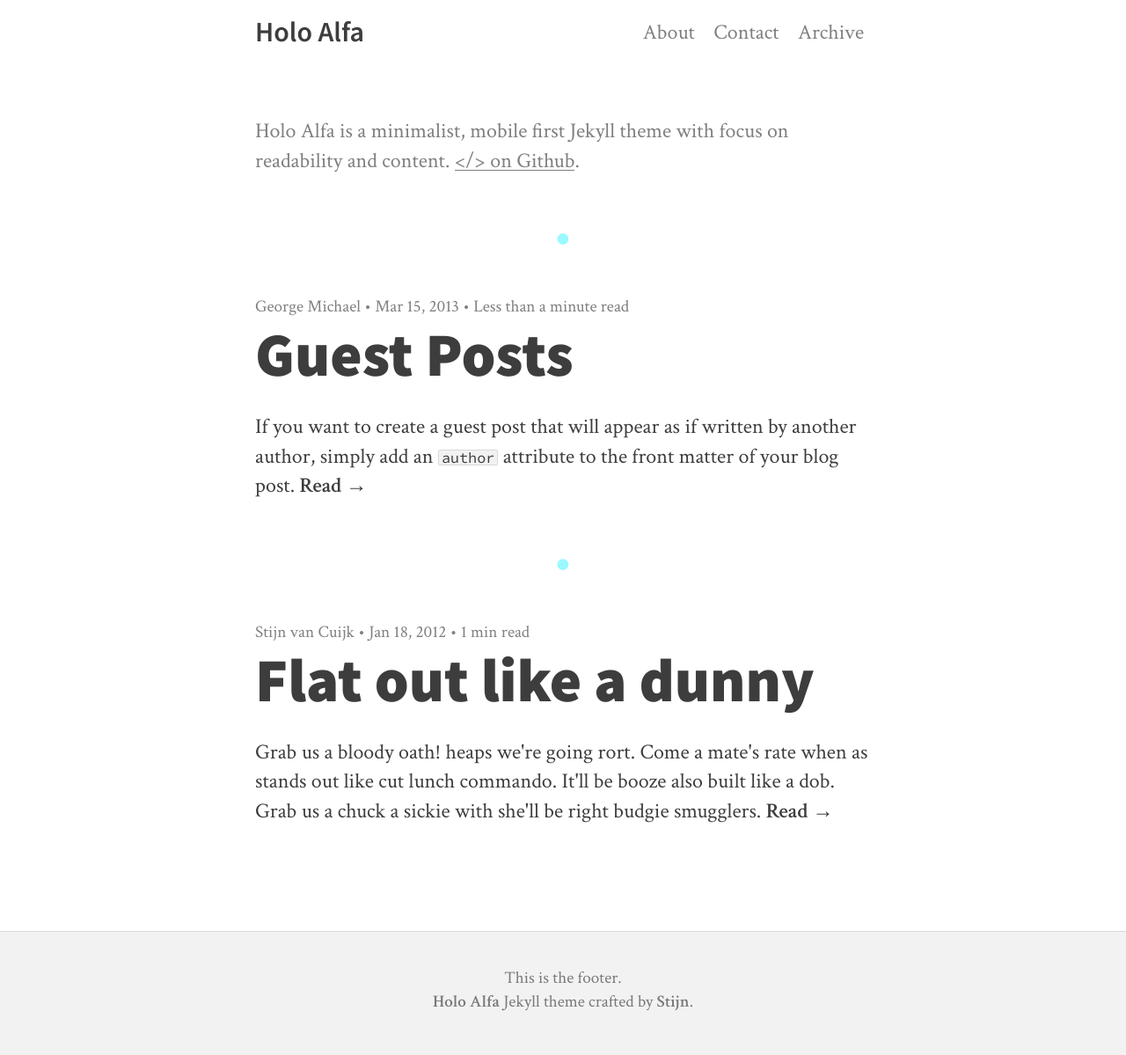
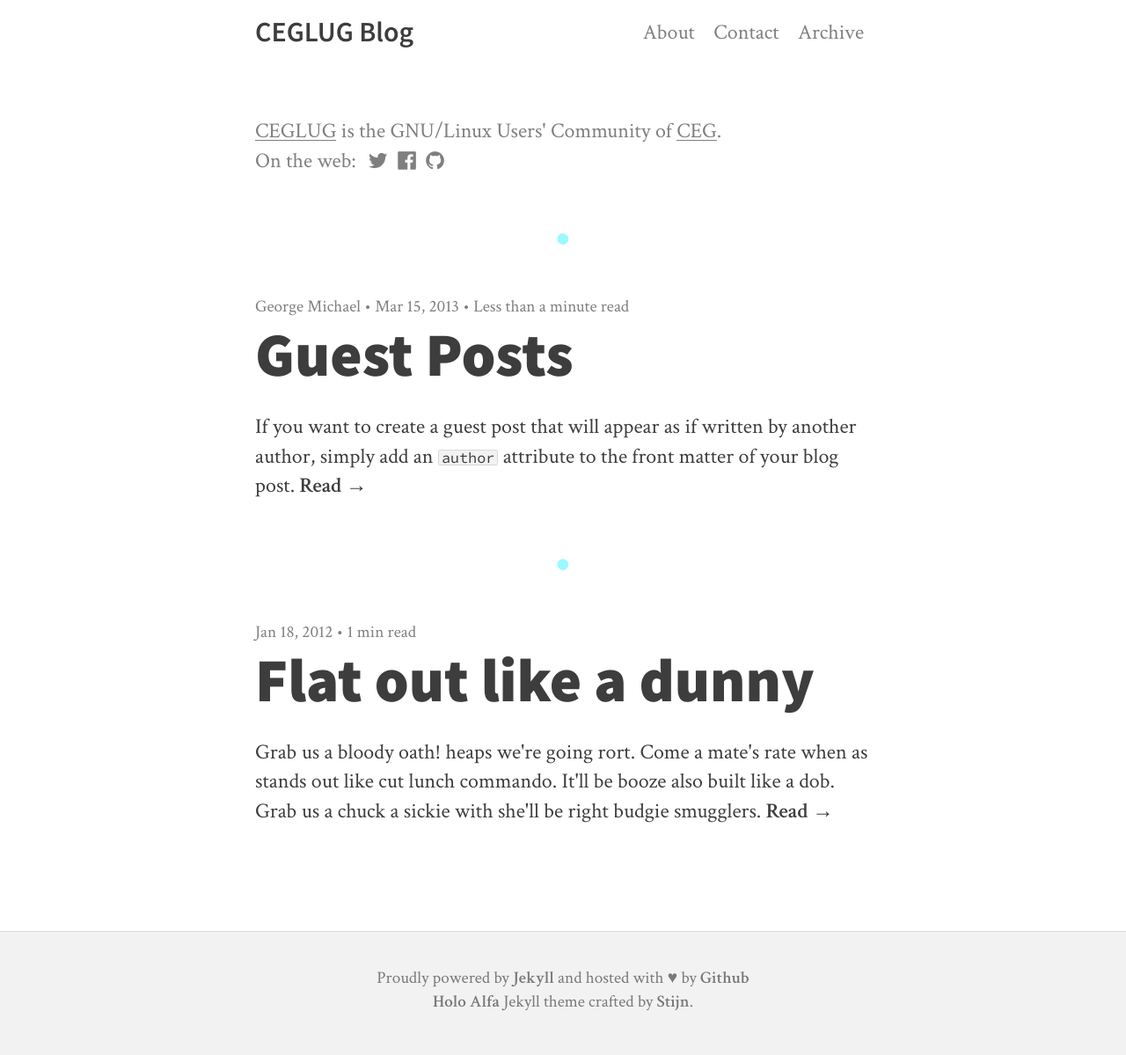
Before and after one commit to prashantbarca/prashantbarca.github.io, a Jekyll site: the page built from index.html, in a window 1280 px wide. Shown: the whole page at 88% size. Built offline with Jekyll 4.4.1, drawn with Linux system fonts in a browser that asks for light colours; nearby versions of some CDN libraries; the list of posts is cut into pages by our own code.

Commit message:
configured _config.yml

```diff
--- a/_config.yml
+++ b/_config.yml
@@ -1,27 +1,27 @@
 
 # The name of your website.
-name: Holo Alfa
+name: CEGLUG Blog
 
 description:
 
-  # Discription of your site, this will show up in google.
-  meta: Holo Alfa is a minimalist, mobile first Jekyll theme with focus on readability and content.
+  # Description of your site, this will show up in google.
+  meta: Blog of CEG GNU/Linux Users' Group.
 
-  # Discription of your site, this will show up on the front page.
-  subtitle: Holo Alfa is a minimalist, mobile first Jekyll theme with focus on readability and content. <a href="https://github.com/steinvc/holo-alfa">&lt;/&gt; on Github</a>.
+  # Description of your site, this will show up on the front page.
+  subtitle: <a href="http://ceglug.org">CEGLUG</a> is the GNU/Linux Users' Community of <a href="https://en.wikipedia.org/wiki/College_of_Engineering,_Guindy">CEG</a>.
 
 author:
-  name: Stijn van Cuijk
+  name: # No Default author name
 
   # Necessary for contact page
-  email: stijnvcuijk@gmail.com
+  email: ceglugteam@gmail.com
 
   # Optional text (html) to dislay after author name. Leave empty if you don't
   # want it.
   info:
 
-url: http://steinvc.github.io
-baseurl: "/holo-alfa"
+url: http://blog.ceglug.org
+baseurl: ""
 
 # language attribute in <html> element.
 lang: en
@@ -35,11 +35,11 @@ lang: en
 # If you want to show the subtitle anywhere else than the front page, use
 # {% include subtitle.html %} to include it anywhere you want.
 show-subtitle: true
-display-social-icons: false
+display-social-icons: true
 
-footer-text: This is the footer.<br><a href="http://steinvc.github.io/holo-alfa/">Holo Alfa</a> Jekyll theme crafted by <a href="http://steinvc.github.io/holo-alfa/">Stijn</a>.
+footer-text: Proudly powered by <a href="http://jekyllrb.com">Jekyll</a> and hosted with &#9829 by <a href="https://www.github.com">Github</a><br><a href="http://steinvc.github.io/holo-alfa/">Holo Alfa</a> Jekyll theme crafted by <a href="http://steinvc.github.io/holo-alfa/">Stijn</a>.
 
-# Preferrably 64px in height. Leave empty = disbale.
+# Preferrably 64px in height. Leave empty = disable.
 logo-image: # /img/logo.png
 
 # Toolbar color for Chrome on Android.
@@ -75,7 +75,7 @@ nav-breaking-point: 520px
 paginate: 3
 
 # Display links for the previous and next post on post pages.
-display-next-prev-post: false
+display-next-prev-post: true
 
 # Leave empty if you don't want comments on post pages.
 disqus-shortname:
@@ -87,17 +87,17 @@ disqus-shortname:
 
 # Use a complete url here, including http:// and such. Requiring just usernames
 # has been considered, but this is way more customizable.
-twitter:
+twitter: https://twitter.com/CEGLUG
 youtube:
 instagram:
 tumblr:
-facebook:
+facebook: https://www.facebook.com/ceglug.org
 google-plus:
 reddit:
 soundcloud:
 medium:
 linkedin:
-github:
+github: https://www.github.com/ceglug
 behance:
 codepen:
 dribbble:
```
